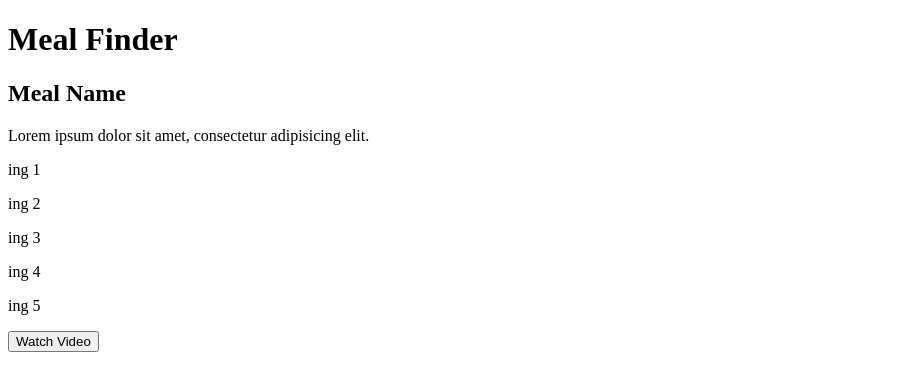
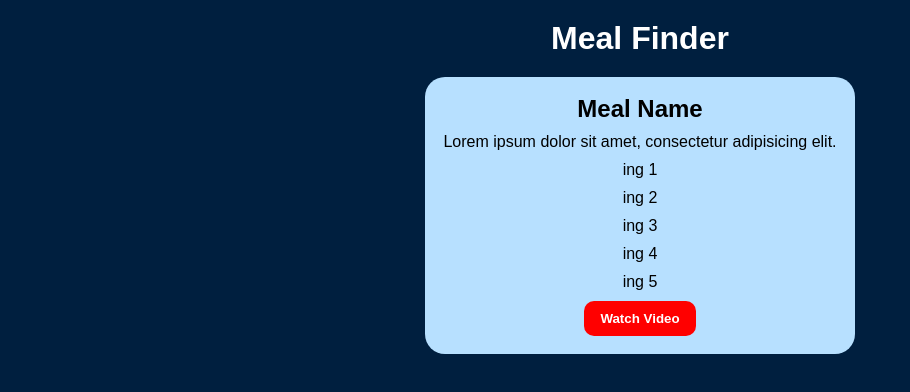
Before and after one commit to Xfarouq/TheMealDB_API, a plain HTML site: page index.html in a window 1280 px wide. Shown: the whole page, without its empty margins (0-910 px from the left). Drawn offline with Linux system fonts and the light colour scheme.

Commit message:
Adding styles

```diff
--- a/index.html
+++ b/index.html
@@ -7,6 +7,7 @@
     <title>The MealDB API</title>
 </head>
 <body>
+    <div class="container">
         <h1>Meal Finder</h1>
         <div class="meal" id="meal">
             <div class="img"></div>
@@ -19,5 +20,6 @@
             <p>ing 5</p>
             <button>Watch Video</button>
         </div>
+    </div>
 </body>
 </html>
--- a/style.css
+++ b/style.css
@@ -0,0 +1,42 @@
+*,
+*::after,
+*::before{
+    box-sizing: border-box;
+}
+body{
+    padding: 0;
+    margin: 0;
+    font-family: sans-serif;
+    background-color: #001F3F;
+}
+.container{
+    margin: 0 50px;
+    display: flex;
+    flex-direction: column;
+    justify-content: center;
+    align-items: center;
+    text-align: center;
+    padding: 20px;
+}
+button{
+    border: none;
+    padding: 10px 16px;
+    border-radius: 10px;
+    background-color: red;
+    color: white;
+    font-weight: 700;
+}
+h1{
+    color: white;
+    margin: 0;
+    margin-bottom: 20px;
+}
+.meal{
+    background-color: #B7E0FF;
+    padding: 18px;
+    border-radius: 20px;
+}
+p, h2{
+    margin: 0;
+    padding-bottom: 10px;
+}
```
Lines whose indentation alone changed are shown as unchanged.
